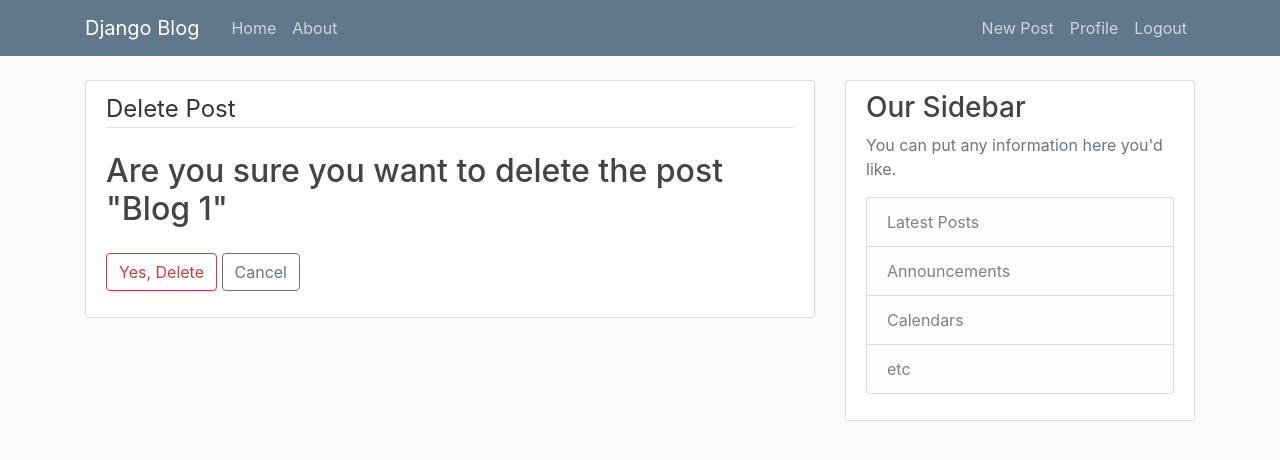
After one commit to usernamemvr/Brujer-a, a Django app: page /post/1/delete in a window 1280 px wide. The commit adds this page. Shown: the top 460 px of the page. Run offline with Django 4.2, Linux system fonts and the light colour scheme; a user stored in the database is signed in; data comes from the database, SQL or seed files in the repository; both versions use the stored data as it was after the commit; some libraries are stand-ins or nearby versions.

Commit message:
added features:     -Create     -Update     -Delete

```diff
--- a/brujeria/blog/models.py
+++ b/brujeria/blog/models.py
@@ -1,6 +1,7 @@
 from django.db import models
 from django.utils import timezone
 from django.contrib.auth.models import User
+from django.urls import reverse
 
 class Post(models.Model):
     title = models.CharField(max_length=100)
@@ -10,3 +11,6 @@ class Post(models.Model):
 
     def __str__(self):
         return self.title
+
+    def get_absolute_url(self):
+        return reverse('blog-detail', kwargs = {'pk':self.pk })
--- a/brujeria/blog/templates/blog/base.html
+++ b/brujeria/blog/templates/blog/base.html
@@ -1,4 +1,4 @@
-{% load static %}}
+{% load static %}
 <!DOCTYPE html>
 <html lang="en">
 <head>
@@ -30,6 +30,7 @@
               <div class="navbar-nav">
                 <!-- <a class="nav-item nav-link" href="#">Admin</a> -->
                 {% if user.is_authenticated %}
+                  <a class="nav-item nav-link" href="{% url 'blog-create' %}">New Post</a>
                    <a class="nav-item nav-link" href="{% url 'profile' %}">Profile</a>
                    <a class="nav-item nav-link" href="{% url 'logout' %}">Logout</a>
                 {% else %}
--- a/brujeria/blog/templates/blog/home.html
+++ b/brujeria/blog/templates/blog/home.html
@@ -9,7 +9,7 @@
                     <a class="mr-2" href="#">{{ post.author }}</a>
                     <small class="text-muted">{{ post.date_posted|date:"d M-y" }}</small>
                 </div>
-                <h2><a class="article-title" href="#">{{ post.title }}</a></h2>
+                <h2><a class="article-title" href="{% url 'blog-detail' post.id %}">{{ post.title }}</a></h2>
                 <p class="article-content">{{ post.content }}</p>
             </div>
         </article>
--- /dev/null
+++ b/brujeria/blog/templates/blog/post_confirm_delete.html
@@ -0,0 +1,16 @@
+{% extends "blog/base.html" %}
+{% block content %}
+   <div class="content-section">
+    <form action="" method="post">
+        {% csrf_token %}
+        <fieldset class="form-group">
+            <legend class="border-bottom mb-4">Delete Post</legend>
+            <h2>Are you sure you want to delete the post "{{ object.title }}"</h2>
+        </fieldset>
+        <div class="form-group">
+            <button class="btn btn-outline-danger"type="submit">Yes, Delete</button>
+            <a class="btn btn-outline-secondary" href="{% url 'blog-detail' object.id %}">Cancel</a>
+        </div>
+    </form>
+    </div>
+{% endblock content %}
--- a/brujeria/blog/urls.py
+++ b/brujeria/blog/urls.py
@@ -1,7 +1,12 @@
 from django.urls import path
+from .views import (PostListView,PostDetailView,PostCreateView,PostUpdateView,PostDeleteView)
 from . import views
 
 urlpatterns = [
-    path('', views.home, name = 'blog-home'),
+    path('', PostListView.as_view(), name = 'blog-home'),
+    path('post/<int:pk>/', PostDetailView.as_view(), name = 'blog-detail'),
+    path('post/new/', PostCreateView.as_view(), name = 'blog-create'),
+    path('post/<int:pk>/update', PostUpdateView.as_view(), name = 'blog-update'),
+    path('post/<int:pk>/delete', PostDeleteView.as_view(), name = 'blog-delete'),
     path('about/', views.about, name = 'blog-about'),
 ]
--- a/brujeria/blog/views.py
+++ b/brujeria/blog/views.py
@@ -1,12 +1,62 @@
+from django.views.generic import (
+    ListView,
+    DetailView,
+    CreateView,
+    UpdateView,
+    DeleteView)
+from django.contrib.auth.mixins import LoginRequiredMixin, UserPassesTestMixin
 from django.shortcuts import render
-from django.http import HttpResponse
 from .models import Post
 
-def home(request):
-    context = {
-        'posts': Post.objects.all()
-    }
-    return render(request,'blog/home.html',context)
+# def home(request):
+#     context = {
+#         'posts': Post.objects.all()
+#     }
+#     return render(request,'blog/home.html',context)
+
+class PostListView(ListView):
+    model = Post
+    template_name = 'blog/home.html' # <app>/<model>_<viewtype>.html
+    context_object_name = 'posts'
+    ordering = ['-date_posted']
+
+class PostDetailView(DetailView):
+    model = Post
+
+class PostCreateView(LoginRequiredMixin, CreateView):
+
+    model = Post
+    fields = ['title', 'content']
+
+    def form_valid(self,form):
+        form.instance.author = self.request.user
+        return super().form_valid(form)
+
+class PostUpdateView(LoginRequiredMixin, UserPassesTestMixin, UpdateView):
+
+    model = Post
+    fields = ['title', 'content']
+
+    def form_valid(self,form):
+        form.instance.author = self.request.user
+        return super().form_valid(form)
+
+    def test_func(self):
+        post = self.get_object()
+        if self.request.user == post.author:
+            return True
+        return False
+
+class PostDeleteView(LoginRequiredMixin, UserPassesTestMixin,DeleteView):
+    model = Post
+    success_url = '/'
+
+    def test_func(self):
+        post = self.get_object()
+        if self.request.user == post.author:
+            return True
+        return False
+
 
 def about(request):
     return render(request,'blog/about.html',{'title': 'About'})
```
Also changed, not shown: brujeria/blog/templates/blog/post_detail.html (added, +20 -0 lines), brujeria/blog/templates/blog/post_form.html (renamed from brujeria/users/templates/users/login.html, +2 -7 lines), brujeria/db.sqlite3.
